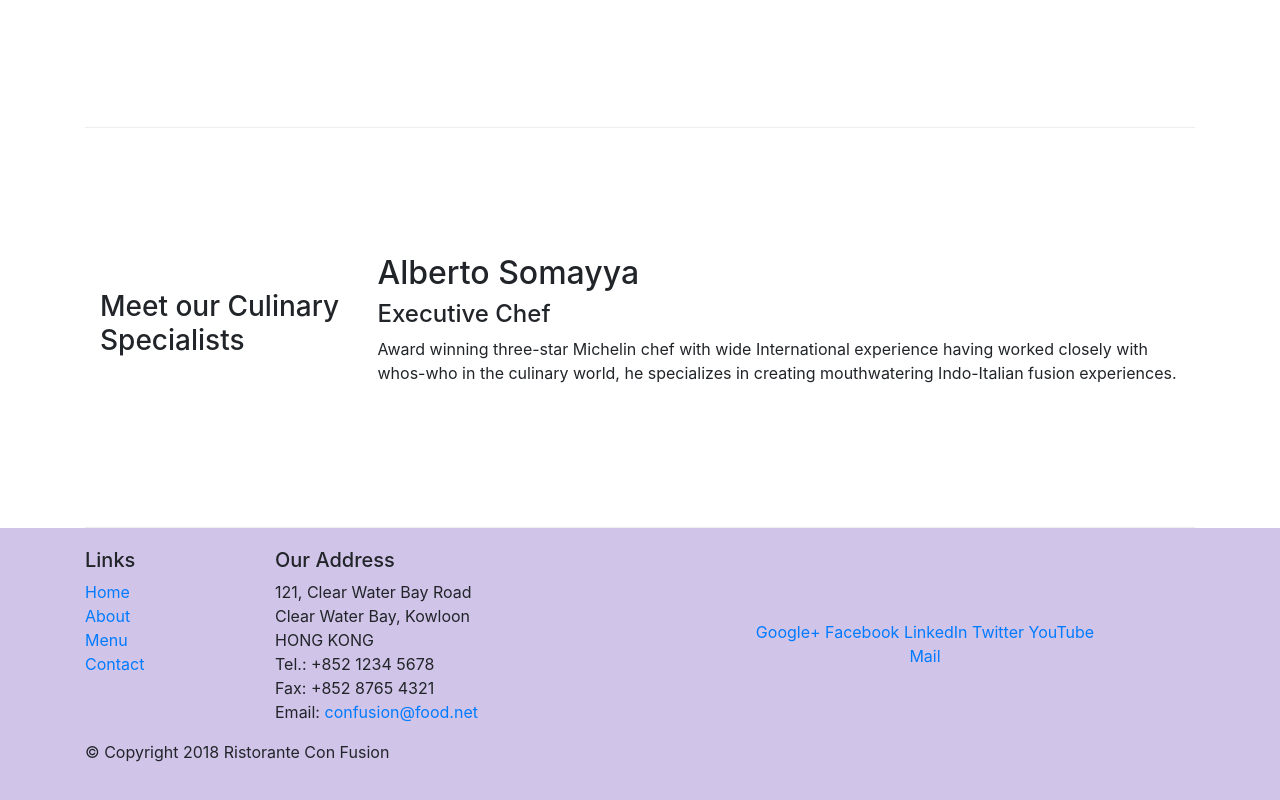
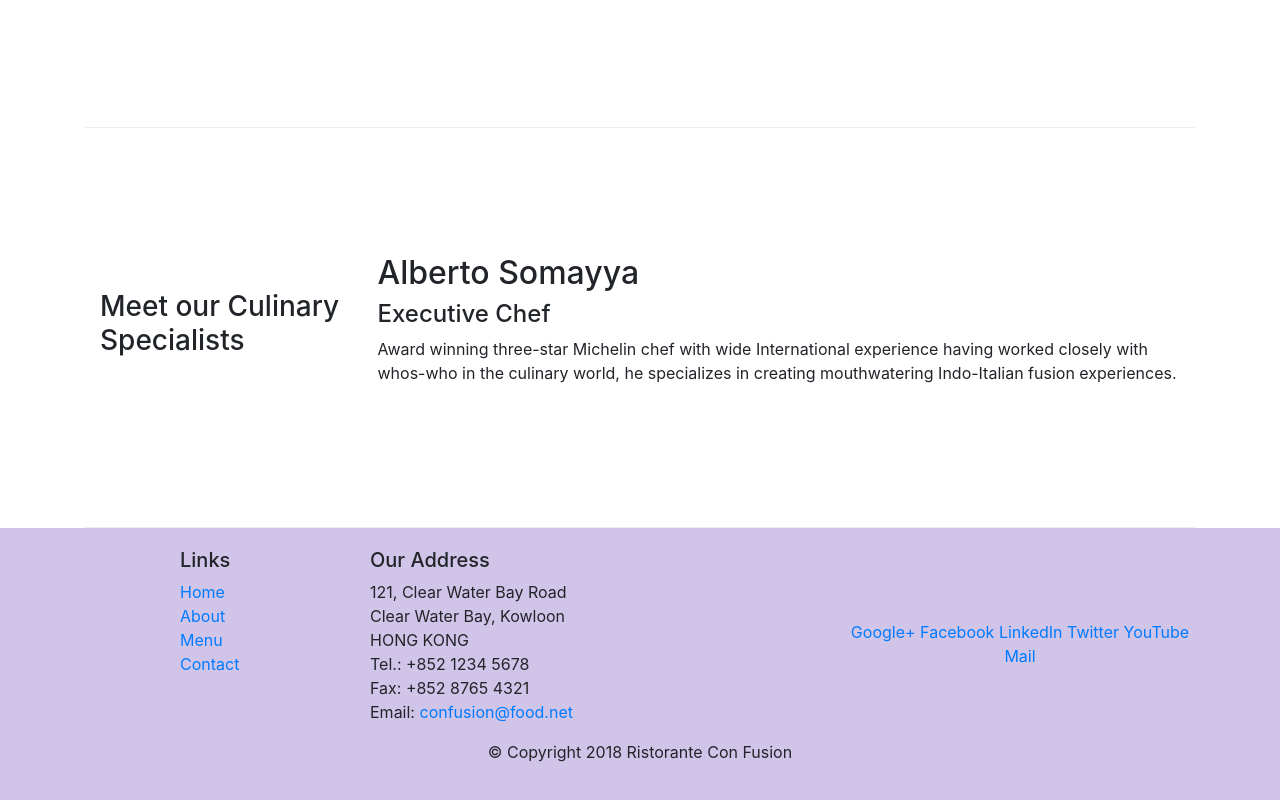
Before and after one commit to onurgurkangultekin/confusion, a website: page index.html in a window 1280 px wide. Shown: the part 956-1756 px from the top of the page. Drawn offline with nearby package versions, Linux system fonts and the light colour scheme.

Commit message:
style fixes for bootstrap part-2

```diff
--- a/index.html
+++ b/index.html
@@ -64,7 +64,7 @@
     <footer class="footer">
         <div class="container">
             <div class="row">
-                <div class="col-4 col-sm-2">
+                <div class="col-4 col-sm-2 offset-1">
                     <h5>Links</h5>
                     <ul class="list-unstyled">
                         <li><a href="#">Home</a></li>
@@ -95,7 +95,7 @@
                     </div>
                 </div>
             </div>
-            <div class="row justtify-content-center">
+            <div class="row justify-content-center">
                 <div class="col-auto">
                     <p>© Copyright 2018 Ristorante Con Fusion</p>
                 </div>
```
